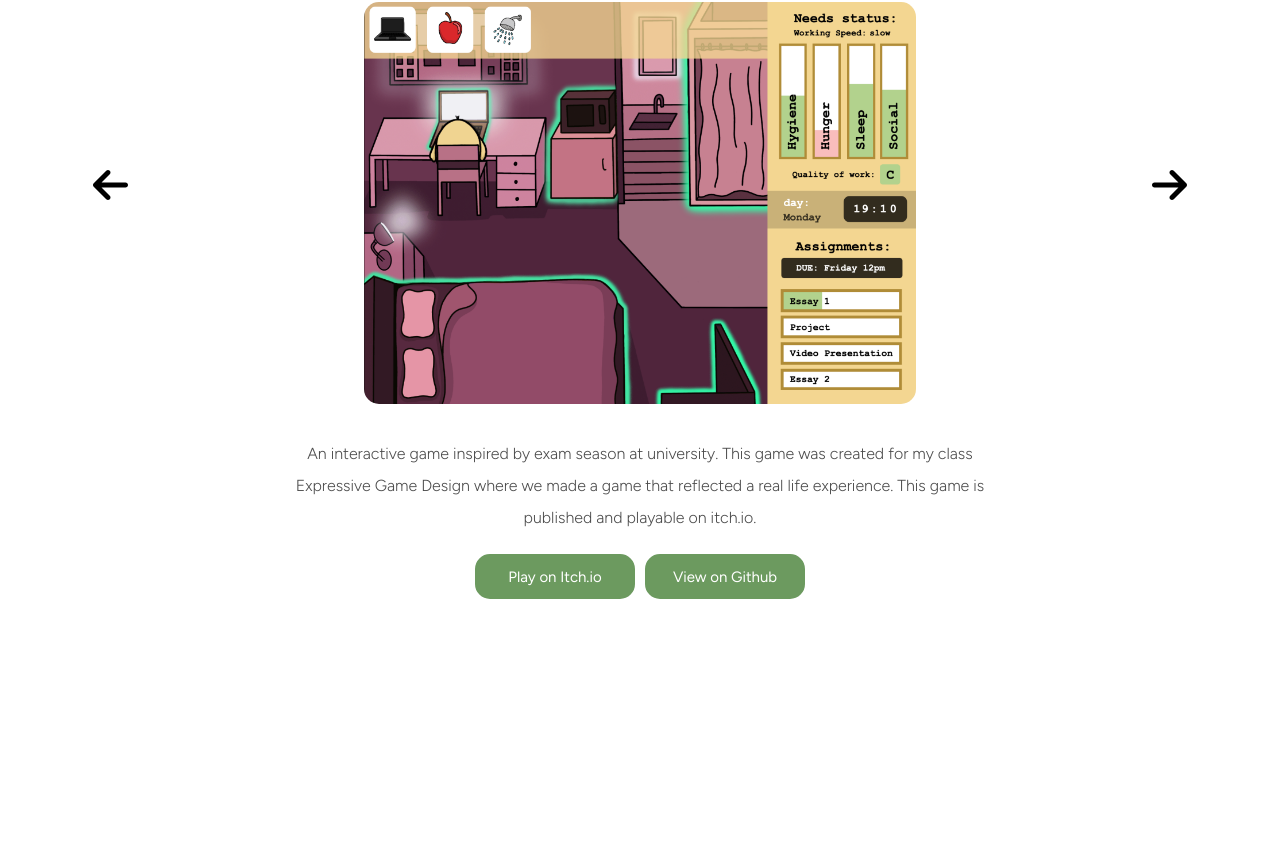
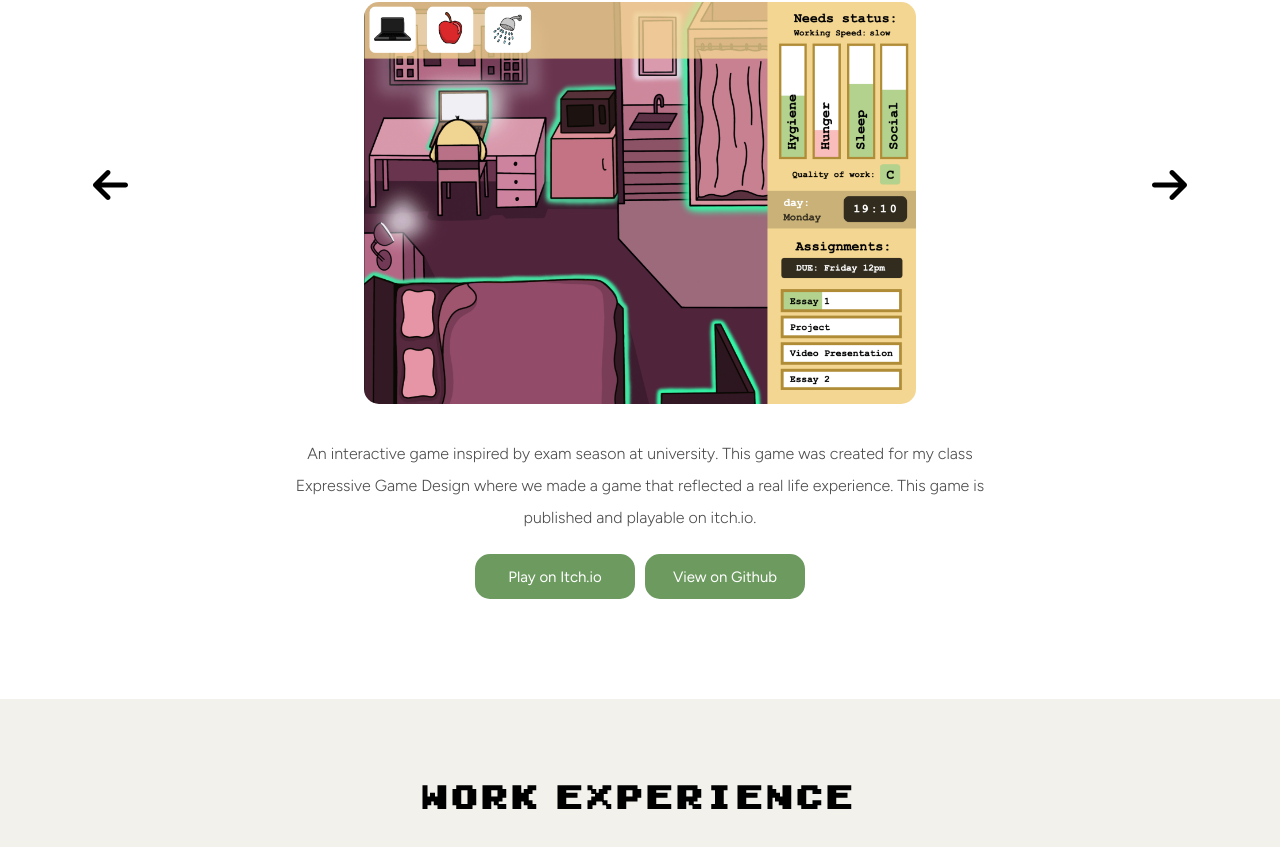
Before and after one commit to lucyscanlon/Portfolio2024, a Vue app: page / in a window 1280 px wide. Shown: the part 1141-1988 px from the top of the page. Before the commit the page ends 1840 px from the top, so only its background shows below. Built offline with nearby package versions, Linux system fonts and the light colour scheme.

Commit message:
work experience section created

```diff
--- a/src/App.vue
+++ b/src/App.vue
@@ -2,6 +2,7 @@
   <NavBar></NavBar>
   <HelloSection></HelloSection>
   <PortfolioGlimpse></PortfolioGlimpse>
+  <WorkExperience></WorkExperience>
 
 </template>
 
@@ -9,6 +10,7 @@
 import NavBar from './components/NavBar.vue'
 import HelloSection from './components/Hello.vue'
 import PortfolioGlimpse from './components/PortfolioGlimpse.vue'
+import WorkExperience from './components/WorkExperience.vue'
 
 export default {
   name: 'App',
@@ -16,6 +18,7 @@ export default {
     NavBar,
     HelloSection,
     PortfolioGlimpse,
+    WorkExperience,
   }
 }
 </script>
--- /dev/null
+++ b/src/components/WorkExperience.vue
@@ -0,0 +1,13 @@
+<template>
+    <div class="workexperience-whole-container">
+        <div class="workexperience-title-container">
+            <h1>Work Experience</h1>
+        </div>
+    </div>
+  </template>
+
+  <script>
+  export default {
+    name: 'WorkExperience',
+  }
+  </script>
--- a/src/styles/style.css
+++ b/src/styles/style.css
@@ -271,7 +271,7 @@ html {
 
 .portfolioglimpse-whole-container {
     width: 100%;
-    height: 500px;
+    overflow: auto;
     background-color: white;
 }
 
@@ -483,3 +483,24 @@ html {
     transition-duration: 0.3s;
     cursor: pointer;
 }
+
+
+/* work experience */
+
+.workexperience-whole-container {
+    width: 100%;
+    height: 400px;
+    background-color: #F3F1EB;
+}
+
+.workexperience-title-container {
+    width: 70%;
+    margin: 0 auto;
+    text-align: center;
+    padding-top: 80px;
+}
+
+.workexperience-title-container h1 {
+    font-family: Gameboy;
+    font-size: 30px;
+}
```
